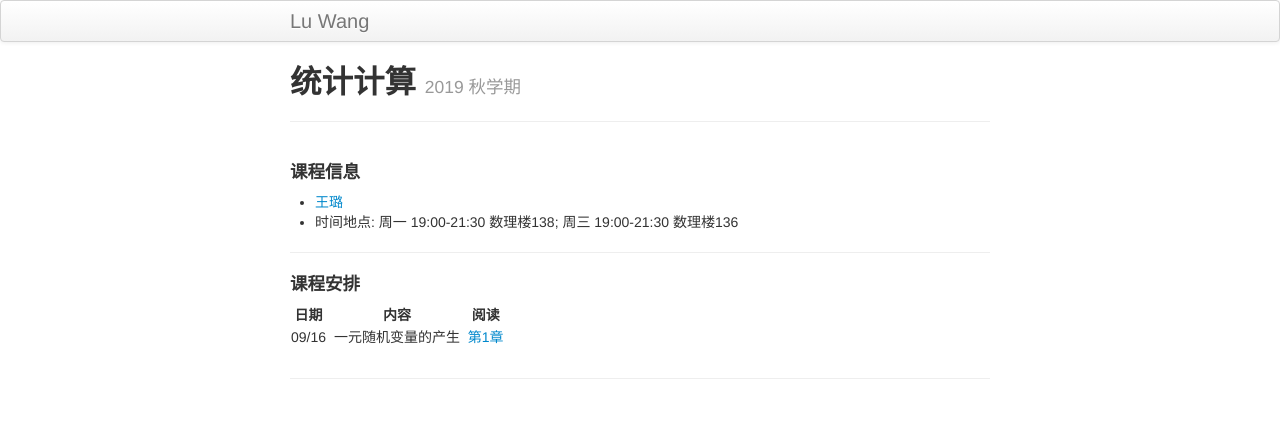
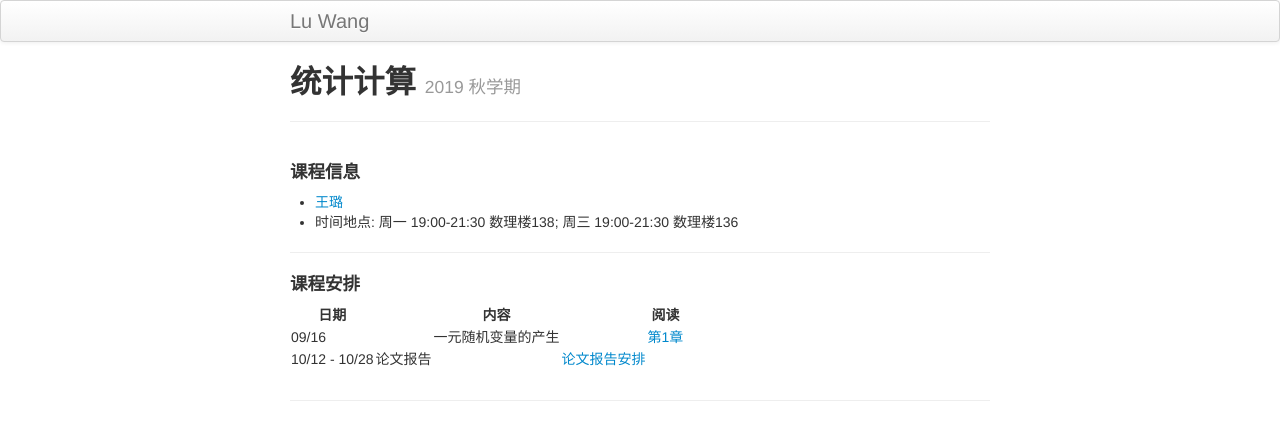
Before and after one commit to wangronglu/StatisticalComputing, a Jekyll site: the page built from index.md, in a window 1280 px wide. Shown: the top 440 px of the page. Built offline with Jekyll 4.4.1, drawn with Linux system fonts in a browser that asks for light colours.

Commit message:
Update index.md

```diff
--- a/index.md
+++ b/index.md
@@ -15,3 +15,4 @@ description: 课程网站
 | 日期 | | 内容 | |  阅读  |
 |------|---|--------------------------------|---|----------|
 | 09/16 | | 一元随机变量的产生   | |  [第1章](Lectures/random_generator_online.pdf) |
+| 10/12 - 10/28 | 论文报告  | | [论文报告安排](https://docs.qq.com/sheet/DRHdUU1hIeVB5Z2ln?c=B32A0A0) |
```
